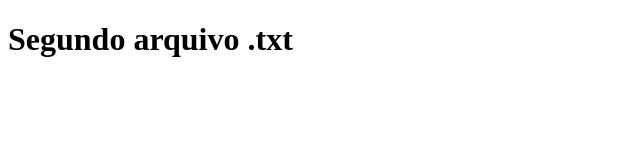
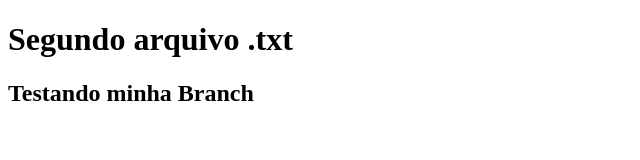
Before and after one commit to Dan1e1rodrigues/TSI-JS-2202, a plain HTML site: page meu-primeiro-arquivo.txt/atividade001.html in a window 1280 px wide. Shown: the whole page, without its empty margins (0-640 px from the left). Drawn offline with Linux system fonts and the light colour scheme.

Commit message:
Mudanças para teste da nova branch

```diff
--- a/meu-primeiro-arquivo.txt/atividade001.html
+++ b/meu-primeiro-arquivo.txt/atividade001.html
@@ -8,6 +8,9 @@
 
 </head>
     <body>
+        <header>
         <h1>Segundo arquivo .txt</h1>
+            <h2>Testando minha Branch</h2>
+        </header>
     </body>
 </html>
```
